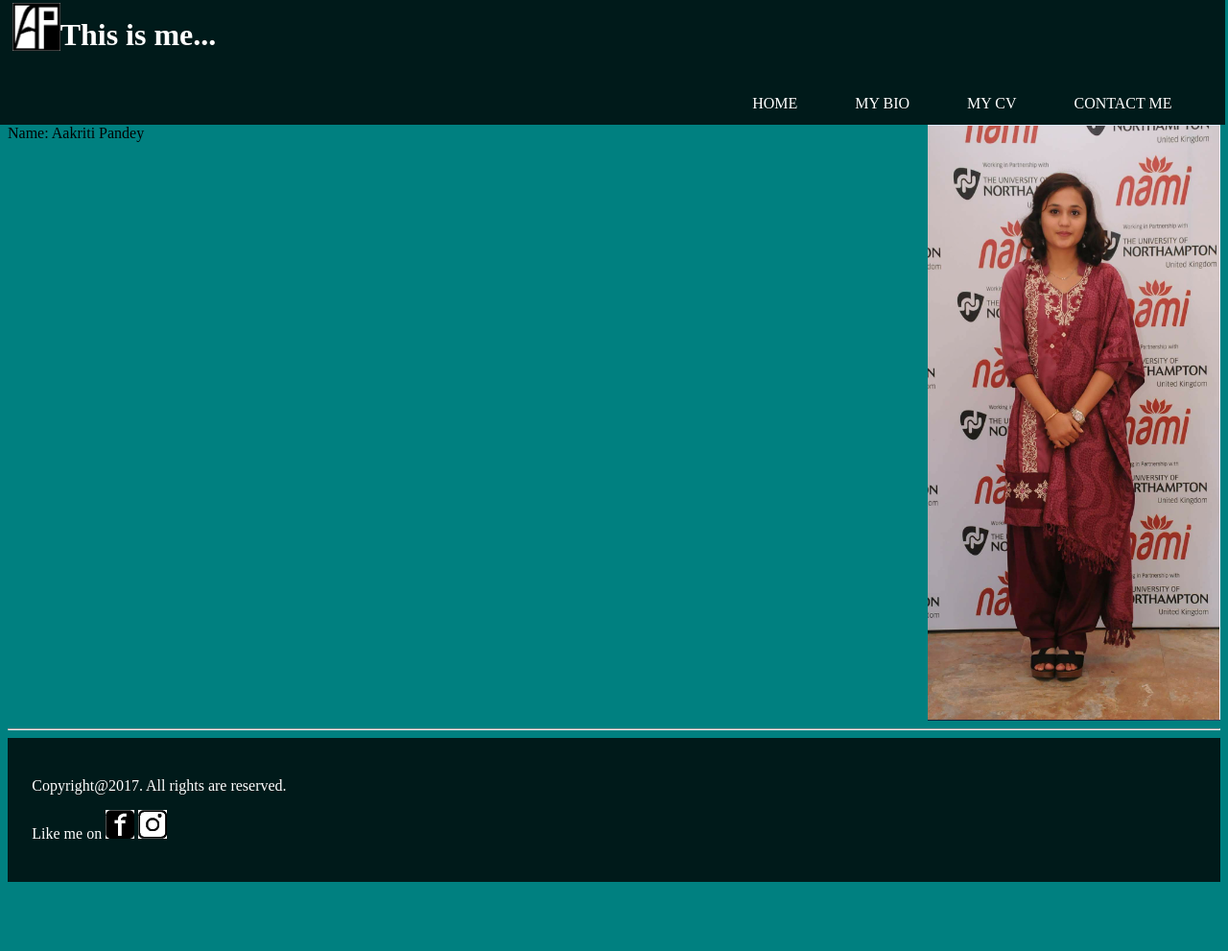
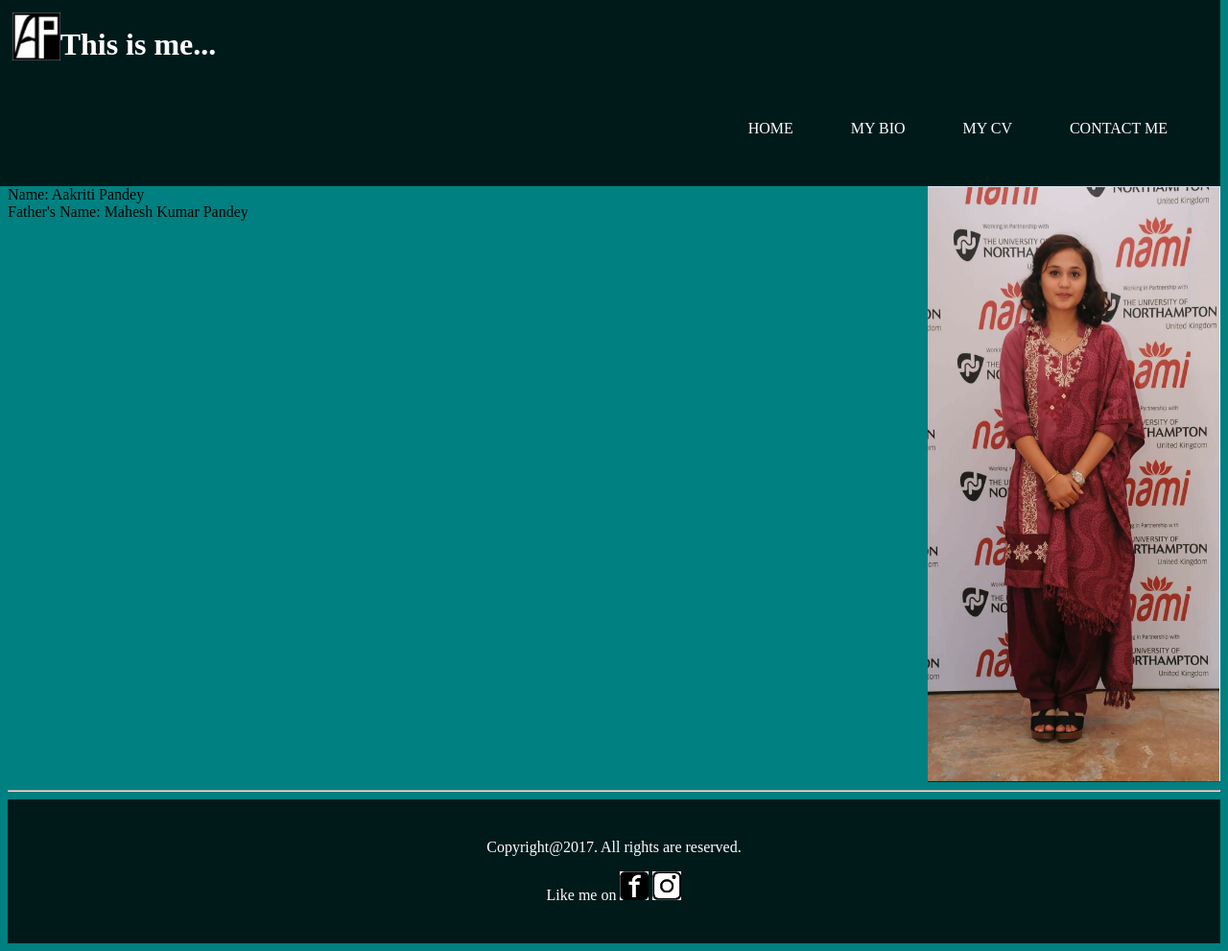
Before and after one commit to singhbarbie/AakritiPandey_17425089, a plain HTML site: page cv.html in a window 1280 px wide. Shown: the whole page at 96% size. Before the commit the page ends 927 px from the top, so only its background shows below. Drawn offline with Linux system fonts and the light colour scheme.

Commit message:
modified

```diff
--- a/csy1018-assign1(css)/bio.css
+++ b/csy1018-assign1(css)/bio.css
@@ -72,6 +72,10 @@ footer{
 .copyright{
   text-align: center;
 }
+.copyright img{
+  width: 30px;
+  height: 30px;
+}
 
 @media all and (max-width:600px){
   header{
@@ -90,7 +94,7 @@ header h1{
   }
 
   .nav{
-    width: 102%;
+    width: 100%;
   }
 
   .nav ul{
@@ -98,7 +102,7 @@ header h1{
   }
 
   .nav ul li{
-    text-align: right;
+    text-align: center;
   }
 
   section{
@@ -108,7 +112,7 @@ header h1{
 
   .text{
     width: 100%;
-    margin-top: 40%;
+    margin-top: 50%;
   }
 
   .picture{
--- a/csy1018-assign1(css)/contact.css
+++ b/csy1018-assign1(css)/contact.css
@@ -2,9 +2,10 @@ body{
   background-color: #b1e7d3;
 }
 header{
-  background: #123a2c;color: white;text-align: center;padding: 1%;width: 99%;
+  background: #123a2c;color: white;text-align: left;padding: 1%;
   margin-left: -8;
   margin-top: -8;
+  display: flex;flex-direction: column;
 }
 h1{
   text-align: left;
@@ -14,12 +15,18 @@ h1{
 .logo img{
   width: 50px;
   height: 50px;
-  margin-left: -1280px;
-  margin-top:-12px;
+  margin-left: 0px;
+
 }
+.nav{
+  height: 10%;
+  margin-top: 0px;
+}
+
 ul{
   list-style-type: none;
   padding: 1%;
+    display: flex;flex-flow: row-reverse;
 }
 
 li a {
@@ -87,6 +94,13 @@ textarea{
 footer{
   background-color: #123a2c;color: white;padding: 2%;
 }
+.copyright{
+  text-align: center;
+}
+.copyright img{
+  width: 30px;
+  height: 30px;
+}
 
 @media all and (max-width:600px){
   header{
@@ -102,7 +116,7 @@ header h1{
   }
 
   .nav{
-    width: 102%;
+    width: 100%;
   }
 
   .nav ul{
@@ -110,7 +124,8 @@ header h1{
   }
 
   .nav ul li{
-    text-align: center;
+    text-align: right;
+
   }
 
   .form{
--- a/csy1018-assign1(css)/cv.css
+++ b/csy1018-assign1(css)/cv.css
@@ -2,9 +2,10 @@ body{
   background-color: #008080;
 }
 header{
-  background: #001a1a;color: white;text-align: left;padding: 1%;width: 99%;
+  background: #001a1a;color: white;text-align: left;padding: 1%;
   margin-left: -8;
   margin-top: -8;
+  display: flex;flex-direction: column;
 }
 h1{
   text-align: left;
@@ -15,12 +16,17 @@ h1{
   width: 50px;
   height: 50px;
   margin-left: 0px;
-  margin-top: -10px;
+
+}
+.nav{
+  height: 10%;
+  margin-top: 0px;
 }
 
 ul{
   list-style-type: none;
   padding: 1%;
+    display: flex;flex-flow: row-reverse;
 }
 
 li a {
@@ -51,6 +57,14 @@ section{
 footer{
   background-color: #001a1a;color: white;padding: 2%;
 }
+.copyright{
+  text-align: center;
+}
+.copyright img{
+  width: 30px;
+  height: 30px;
+}
+
 @media all and (max-width:600px){
   header{
     width: 100%;
@@ -59,17 +73,16 @@ header h1{
   text-align: center;
 }
 
-  .logo{
-    width: 503%;
-    margin-top: 5%;
-  }
+.logo{
+  width: 100%;
+}
 
   .logo img{
     text-align: center;
   }
 
   .nav{
-    width: 100%;
+    width: 102%;
   }
 
   .nav ul{
--- a/csy1018-assign1(css)/index.css
+++ b/csy1018-assign1(css)/index.css
@@ -2,7 +2,7 @@ body{
   background-color: #ffe6e6;
 }
 header{
-  background-color: #4d0000;color: white;text-align: center;padding: 1%;
+  background-color: #4d0000;color: white;text-align: left;padding: 1%;
   margin-left: -8;
   margin-top: -8;
   display: flex;flex-direction: column;
@@ -15,12 +15,18 @@ h1{
 .logo img{
   width: 50px;
   height: 50px;
-  margin-left: -1280px;
-  margin-top:-12px;
+  margin-left: 0px;
+
 }
+.nav{
+  height: 10%;
+  margin-top: 0px;
+}
+
 ul{
   list-style-type: none;
   padding: 1%;
+  display: flex;flex-flow: row-reverse;
 }
 
 li a {
@@ -42,8 +48,8 @@ li a:hover{
 
 .picture img{
   margin-top: 1%;
-  width: 200px;
-  height: 200px;
+  width: 500px;
+  height: 500px;
   border-radius: 50%;
 }
 footer{
@@ -52,6 +58,10 @@ footer{
 
 .copyright{
   text-align: center;
+}
+.copyright img{
+  width: 30px;
+  height: 30px;
 }
 @media all and (max-width:600px){
   header{
@@ -62,8 +72,7 @@ header h1{
 }
 
   .logo{
-    width: 503%;
-    margin-top: 5%;
+    width: 100%;
   }
 
   .logo img{
--- a/cv.html
+++ b/cv.html
@@ -22,8 +22,9 @@
     </div>
       </header>
   <section>
-    <div class="details">
-      Name: Aakriti Pandey
+    <div class="text">
+      Name: Aakriti Pandey<br>
+      Father's Name: Mahesh Kumar Pandey<br>
 
     </div>
         <div class="picture">
@@ -35,8 +36,8 @@
   <div class="copyright">
         <p>Copyright@2017. All rights are reserved.</p>
         <p> Like me on
-          <a href="http://www.facebook.com"><img src="csy1018-assign1(images)/facebook.JPG" alt="facebook" width="30" height="30" title="facebook"></a>
-          <a href="http://www.instragram.com"><img src="csy1018-assign1(images)/instragram.JPG" alt="instagram" width="30" height="30" title="instagarm"></a>
+          <a href="http://www.facebook.com"><img src="csy1018-assign1(images)/facebook.JPG" alt="facebook" title="facebook"></a>
+          <a href="http://www.instragram.com"><img src="csy1018-assign1(images)/instragram.JPG" alt="instagram" title="instagarm"></a>
         </p>
     </div>
 </footer>
```
Also changed, not shown: bio.html (+2 -2 lines), contact.html (+2 -2 lines), index.html (+2 -2 lines).
